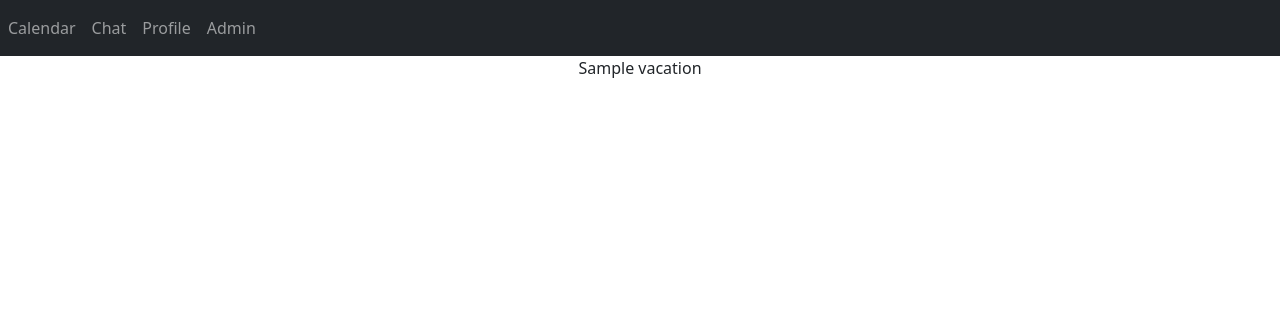
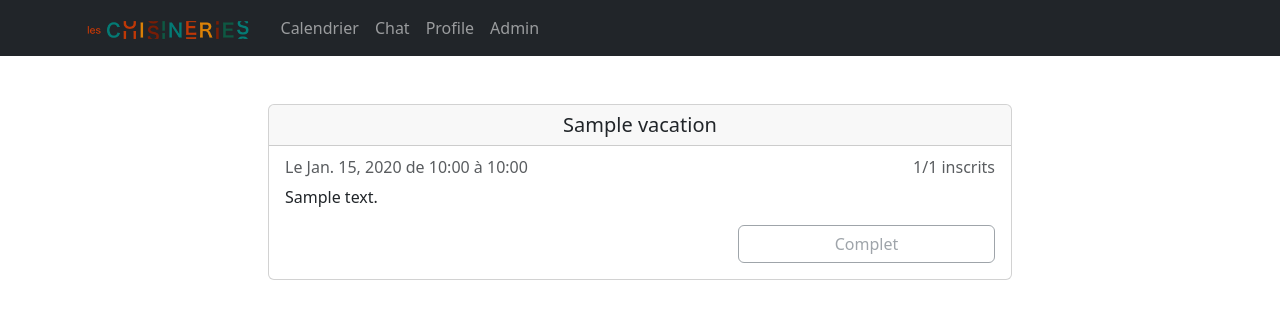
Before and after one commit to ProjetCuisineriesM1/projet-cuisineries, a Django app: template site_cuisineries/templates/site_cuisineries/vacation.html in a window 1280 px wide. Shown: the top 319 px of the page. Run offline with Django 3.2, Linux system fonts and the light colour scheme; the template is opened without the code that fills it: most values are stand-ins (such as "Sample title", 1, 10 or a date in 2020).

Commit message:
Inscription aux vacations Création des conversations Modification de la page Admin

```diff
--- a/chat/urls.py
+++ b/chat/urls.py
@@ -6,4 +6,5 @@ from . import views
 urlpatterns = [
     path("", views.index, name="index"),
     path("<str:room_name>/", views.room, name="room"),
+    path("join/<int:room_name>/", views.join, name="join"),
 ]
--- a/site_cuisineries/templates/site_cuisineries/vacation.html
+++ b/site_cuisineries/templates/site_cuisineries/vacation.html
@@ -12,14 +12,17 @@
 
 <body>
     <nav class="navbar navbar-expand-lg navbar-dark bg-dark">
-
+        <div class="container">
             <button class="navbar-toggler" type="button" data-bs-toggle="collapse" data-bs-target="#navbarNav" aria-controls="navbarNav" aria-expanded="false" aria-label="Toggle navigation">
                 <span class="navbar-toggler-icon"></span>
             </button>
+            <a class="navbar-brand" href="#">
+                <img src="/static/img/cropped-Logo-les-cuisineries.png" alt="Les cuisineries" height="24">
+            </a>
             <div class="collapse navbar-collapse" id="navbarNav">
                 <ul class="navbar-nav">
                     <li class="nav-item active">
-                    <a class="nav-link" href="/">Calendar </a>
+                        <a class="nav-link" href="/">Calendrier</a>
                     </li>
                     <li class="nav-item">
                         <a class="nav-link" href="/chat">Chat</a>
@@ -32,18 +35,42 @@
                     </li>
                 </ul>
             </div>
+        </div>
     </nav>
-    <div class="container text-center">
-        {{vacation_data.nom}}
+    <div class="container d-lg-flex " style="margin-top: 3rem;">
+        <div class="col col-lg-2"></div>
+        <div class="col col-lg-8">
+            <div class="card">
+                <h5 class="card-header text-center">{{vacation_data.nom}}</h5>
+                <div class="card-body">
+                    <h6 class="card-subtitle mb-2 text-muted d-flex"><span>{% if vacation_data.date_debut.date == vacation_data.date_fin.date %} Le {{vacation_data.date_debut.date}} de {{vacation_data.date_debut|date:'H:i'}} à {{vacation_data.date_fin|date:'H:i'}} {% else %} Du {{vacation_data.date_debut.date}} à {{vacation_data.date_debut|date:'H:i'}}<br> au {{vacation_data.date_fin.date}} à {{vacation_data.date_fin|date:'H:i'}} {% endif %}</span><span class="ms-auto">{{vacation_data.nb_inscrits}}/{{vacation_data.nb_max_inscrit}} inscrits</span></h6>
+                    <p class="card-text">{{vacation_data.description}}</p>
+                    <form action="/vacations/{{vacation_data.id}}" method="post">
+                        {% csrf_token %}
+                        {% if error_message %}<p><strong>{{ error_message }}</strong></p>{% endif %}
+                        <div class="text-end">
+                            {% if inscrit %}
+                            <input name="status" type="hidden" value="1">
+                            <input type="submit" href="#" class="btn btn-outline-danger" value="Se désinscrire">
+                            {% else %}
+                            {% if vacation_data.nb_inscrits < vacation_data.nb_max_inscrit %}
+                            <input name="status" type="hidden" value="0">
+                            <input type="submit" href="#" class="btn btn-danger" value="S'inscrire">
+                            {% else %}
+                            <input disabled class="btn btn-outline-secondary" value="Complet">
+                            {% endif %}
+                            {% endif %}
                         </div>
-
-
-
+                    </form>
+                </div>
+            </div>
+        </div>
+        <div class="col col-lg-2"></div>
+    </div>
 
     <script src="https://cdn.jsdelivr.net/npm/bootstrap@5.3.0-alpha1/dist/js/bootstrap.bundle.min.js"
         integrity="sha384-w76AqPfDkMBDXo30jS1Sgez6pr3x5MlQ1ZAGC+nuZB+EYdgRZgiwxhTBTkF7CXvN"
         crossorigin="anonymous"></script>
-    <script src="/static/js/calendar.js"></script>
 </body>
 
 </html>
--- a/static/css/calendar.css
+++ b/static/css/calendar.css
@@ -2,24 +2,7 @@
  * Eric Meyer's Reset CSS v2.0+ (https://meyerweb.com/eric/tools/css/reset/)
  * http://cssreset.com
  */
- html, body, div, span, applet, object, iframe,
- h1, h2, h3, h4, h5, h6, p, blockquote, pre,
- a, abbr, acronym, address, big, cite, code,
- del, dfn, em, img, ins, kbd, q, s, samp,
- small, strike, strong, sub, sup, tt, var,
- b, u, i, center,
- dl, dt, dd, ol, ul, li,
- fieldset, form, label, legend,
- table, caption, tbody, tfoot, thead, tr, th, td,
- article, aside, canvas, details, embed,
- figure, figcaption, footer, header, hgroup,
- menu, nav, output, ruby, section, summary,
- time, mark, audio, video {
-     margin: 0;
-     padding: 0;
-     border: 0;
-     vertical-align: baseline;
- }
+
 
  .elegant-calencar, .elegant-calencar *{
     box-sizing: initial !important;
@@ -128,17 +111,17 @@
 
  .pre-button {
      float: left;
-     margin-left: 0.5em;
+     margin-left: 0.2em;
  }
 
  .next-button {
      float: right;
-     margin-right: 0.5em;
+     margin-right: 0.2em;
  }
 
  .head-info {
      float: left;
-     width: 14em;
+     width: 15em;
  }
 
  .head-day {
@@ -212,12 +195,7 @@
 
  #disabled {
      cursor: default;
-     background: #fff;
- }
-
- #disabled:hover {
-     background: #fff;
-     color: #c9c9c9;
+     background: transparent;
  }
 
  #reset {
@@ -253,9 +231,11 @@
     color: initial !important;
  }
 
-.container {
+.calendrier-container {
     padding: 0 !important;
+    overflow-x: hidden;
 }
+
 
 @media (max-width: 768px) {
     #events{
--- a/static/js/calendar.js
+++ b/static/js/calendar.js
@@ -133,7 +133,7 @@ document.addEventListener('DOMContentLoaded', function(){
                 document.querySelector('#events').innerHTML = "";
                 result.reunions.forEach(element => {
                     var date_reunion = new Date(element.date);
-                    document.querySelector('#events').innerHTML += '<a href="reunions/'+element.id+'"><div class="card"><div class="card-body"><h5 class="card-title">'+element.membre.first_name+' '+element.membre.last_name+' et '+element.referent.first_name+' '+element.referent.last_name+'</h5><h6 class="card-subtitle mb-2 text-muted">Réunion à '+date_reunion.getHours()+'h'+date_reunion.getMinutes()+'</h6></div></div></a>'
+                    document.querySelector('#events').innerHTML += '<a href="reunions/'+element.id+'"><div class="card"><div class="card-body"><h5 class="card-title">'+element.membre.first_name+' '+element.membre.last_name+' et '+element.referent.first_name+' '+element.referent.last_name+'</h5><h6 class="card-subtitle mb-2 text-muted">Réunion à '+date_reunion.getHours()+'h'+(date_reunion.getMinutes()<10?'0':'')+date_reunion.getMinutes()+'</h6></div></div></a>'
                 });
                 result.vacations.forEach(element => {
                     var date_vacation_debut = new Date(element.date_debut);
```
Also changed, not shown: chat/consumers.py (+10 -5 lines), chat/templates/chat/index.html (+11 -7 lines), chat/templates/chat/room.html (+44 -7 lines), chat/views.py (+28 -4 lines), site_cuisineries/admin.py (+10 -1 lines), site_cuisineries/models.py (+19 -1 lines), site_cuisineries/templates/site_cuisineries/index.html (+9 -4 lines), site_cuisineries/templates/site_cuisineries/profile.html (+8 -4 lines), site_cuisineries/views.py (+20 -0 lines), static/img/bg4.jpg (added), 2 other files. Lines whose indentation alone changed are shown as unchanged.
